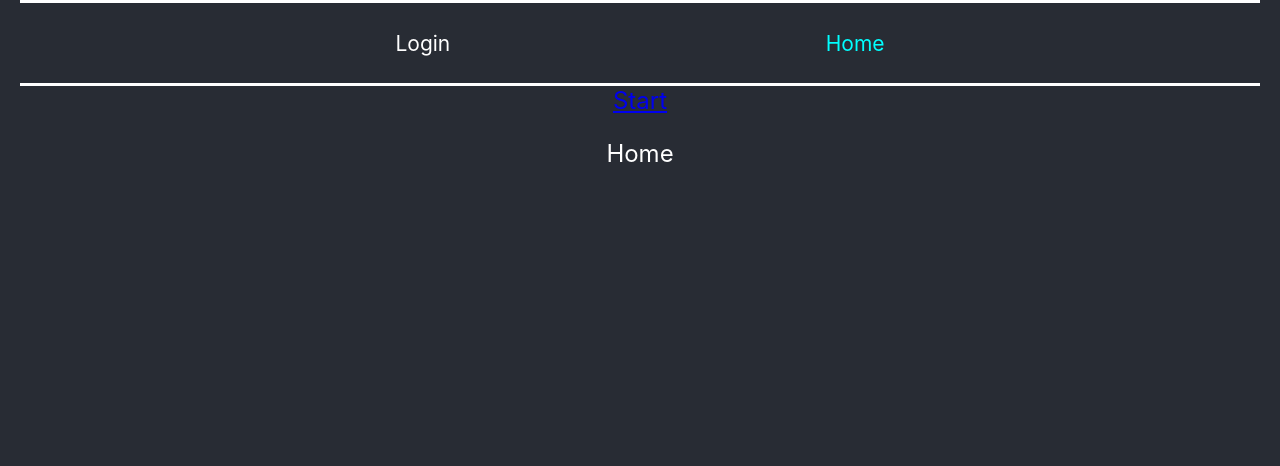
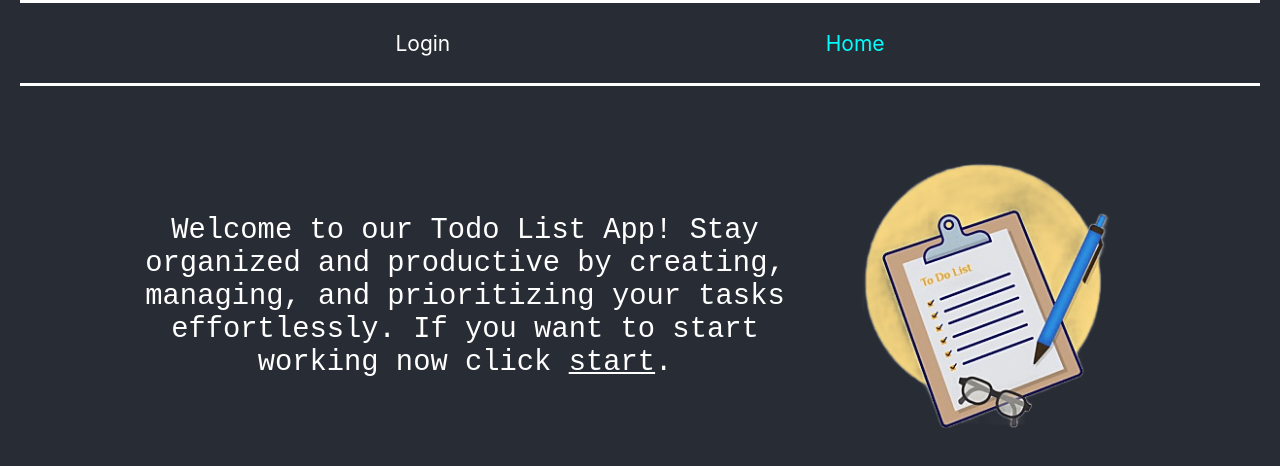
Before and after one commit to AnastasiaOwl/my-ToDoList, a React (Create React App) app: page / in a window 1280 px wide. Shown: the top 466 px of the page. Built offline with nearby package versions, Linux system fonts and the light colour scheme; data requests are answered from the project's data file.

Commit message:
Add About and House pages

```diff
--- a/db.json
+++ b/db.json
@@ -17,7 +17,7 @@
     {
       "title": "jhgjh",
       "description": "jhgjhkkkooo",
-      "creationDate": "02/29/2024",
+      "creationDate": "11/03/2024",
       "id": "c2fa32db-1860-4b85-bca3-c30807a10abb",
       "checked": false
     },
--- a/src/ToDoComponentServer.js
+++ b/src/ToDoComponentServer.js
@@ -88,7 +88,7 @@ const ToDoComponentServer = () => {
           {showAddForm && <ToDoForm setShowAddForm={setShowAddForm} addTodo={addTodo} />}
         </div>
       ) : (
-        <div>
+        <div className='todoList'>
           <div className='mycontainer'>
             <button className='Eye' onClick={() => setShowAddForm(!showAddForm)}>
               {showAddForm ? <FontAwesomeIcon icon={faEye}/> : <FontAwesomeIcon icon={faEyeSlash}/>}
--- a/src/pages/About.js
+++ b/src/pages/About.js
@@ -1,7 +1,18 @@
+import '../style/About.css';
+import imgAbout from '../image/imgAbout.png'
 
 const About=()=>{
 
-    return(<p>About</p>)
+    return(
+    <>
+        <div className='main-container'>
+            <p className='text'>Developed using JavaScript and React, our app offers a seamless experience for managing your tasks. Easily add, delete, and edit todos, and mark them as complete when you're done.
+            Stay on top of your goals with our intuitive and efficient Todo List App!</p>
+            <div className='picture-container'>
+            <img  className='myimage' src={imgAbout} alt="imgAbout" />
+        </div>
+        </div>
+    </>)
 }
 
 export default About;
--- a/src/pages/Home.js
+++ b/src/pages/Home.js
@@ -1,11 +1,17 @@
-import {BrowserRouter as Routes,Route,Router,NavLink} from 'react-router-dom';
-import ToDoList from './ToDoList';
+import { NavLink} from 'react-router-dom';
+import '../style/Home.css';
+import img from '../image/img.png'
 
 const Home =()=>{
     return(
        <>
-        <NavLink to='/ToDoList'>Start</NavLink>
-        <p>Home</p>
+       <div className='main-container'>
+        <p className='text'>Welcome to our Todo List App! Stay organized and productive by creating, managing, and prioritizing your tasks effortlessly.
+            If you want to start working now click <NavLink className='link' to='/ToDoList'>start</NavLink>.</p>
+        <div className='picture-container'>
+        <img  className='myimage' src={img} alt="img" />
+        </div>
+        </div>
         </>
     )
 }
--- a/src/pages/TodosPage.js
+++ b/src/pages/TodosPage.js
@@ -62,7 +62,7 @@ const TodosPage = ({ updateTodo }) => {
         />
         </label>
         <label>Description:
-        <input className='form-input'
+        <input className='form-inputDescr'
           type="text"
           placeholder="Description"
           name="description"
--- /dev/null
+++ b/src/style/About.css
@@ -0,0 +1,22 @@
+.text{
+    font-family:monospace, 'Trebuchet MS', 'Lucida Sans Unicode', 'Lucida Grande', 'Lucida Sans', Arial, sans-serif;
+    font-style: normal;
+    font-size:larger;
+    font-weight: 20;
+    display: inline;
+    max-width: 700px;
+}
+.myimage{
+    width:350px;
+    height: 350px;
+}
+.picture-container{
+    display:flex;
+    justify-content: flex-end;
+}
+.main-container{
+    margin-top: 35px;
+    align-items: center;
+    display: flex;
+    justify-content: center;
+}
--- /dev/null
+++ b/src/style/Home.css
@@ -0,0 +1,26 @@
+.myimage{
+    width:350px;
+    height: 350px;
+}
+.picture-container{
+    display:flex;
+    justify-content: flex-end;
+}
+.link{
+    color:white;
+    text-decoration: underline;
+}
+.main-container{
+    margin-top: 35px;
+    align-items: center;
+    display: flex;
+    justify-content: center;
+}
+.text{
+    font-family:monospace, 'Trebuchet MS', 'Lucida Sans Unicode', 'Lucida Grande', 'Lucida Sans', Arial, sans-serif;
+    font-style: normal;
+    font-size:larger;
+    font-weight: lighter;
+    display: inline;
+    max-width: 700px;
+}
--- a/src/style/ToDo.css
+++ b/src/style/ToDo.css
@@ -39,7 +39,7 @@
 .container{
     margin: 10px;
     background-color: rgb(69, 75, 93);
-    width:800px;
+    width:850px;
     min-height: 90vh;
     place-self: center;
 }
@@ -47,8 +47,14 @@
   margin:10px;
   display: flex;
   justify-content: center;
+
 }
-
+.todoList{
+  display: flex;
+  justify-content: center;
+  flex-direction: column;
+  align-items: center;
+}
 Select{
     margin: 5px;
     background-color: rgb(0, 0, 0);
--- a/src/style/TodoItem.css
+++ b/src/style/TodoItem.css
@@ -11,8 +11,10 @@
     align-items: center;
     justify-content: space-between;
     min-width: 780px;
-    border-top: 1px solid #ccc; /* Added border rule */
+    border-top: 1px solid #ccc;
     border-bottom: 1px solid #ccc;
+    font-family:monospace, 'Trebuchet MS', 'Lucida Sans Unicode', 'Lucida Grande', 'Lucida Sans', Arial, sans-serif;
+    font-size: 20px;
   }
 
   .todo{
@@ -28,11 +30,11 @@
   .todo-name {
     margin: 5px;
     display: inline-flex;
-    line-height: 1; /* Normal line height for the text */
+    line-height: 1;
   }
 
   .todo-name.checked {
-    text-decoration: line-through; /* When checked, apply line-through */
+    text-decoration: line-through;
     text-decoration-style:solid;
   }
 
@@ -63,9 +65,10 @@
 
   .data{
     font-style: italic;
-    font-weight: 100;
+    font-weight:lighter;
+    color:#dadadac8;
     padding-left: 15px;
-    font-size: 20px;
+    font-size: 15px;
   }
 .form{
   display:flex;
--- a/src/style/TodosPage.css
+++ b/src/style/TodosPage.css
@@ -6,11 +6,19 @@
     place-self: center;
 }
 .items{
-    display:flex;
-    justify-content: center;
-    align-items: flex-end;
+    display: flex;
+    align-items: flex-start;
+    font-family: monospace, 'Trebuchet MS', 'Lucida Sans Unicode', 'Lucida Grande', 'Lucida Sans', Arial, sans-serif;
+    font-size: 25px;
+    margin-top: 154px;
+    flex-direction: column;
+    margin-left: 20px;
 }
 .form-input{
-    margin-left: 7px;
-    margin-right: 7px;
+    margin:6px;
 }
+
+.form-inputDescr{
+    margin:6px;
+    width: 450px;
+}
```
Also changed, not shown: src/image/img.png (added), src/image/imgAbout.png (added).
